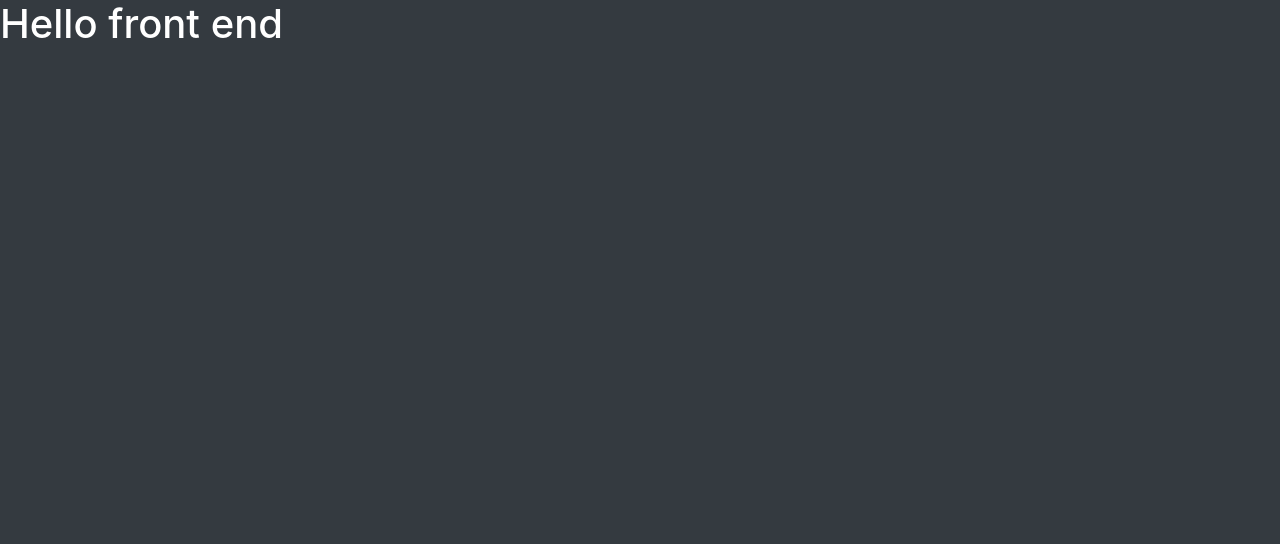
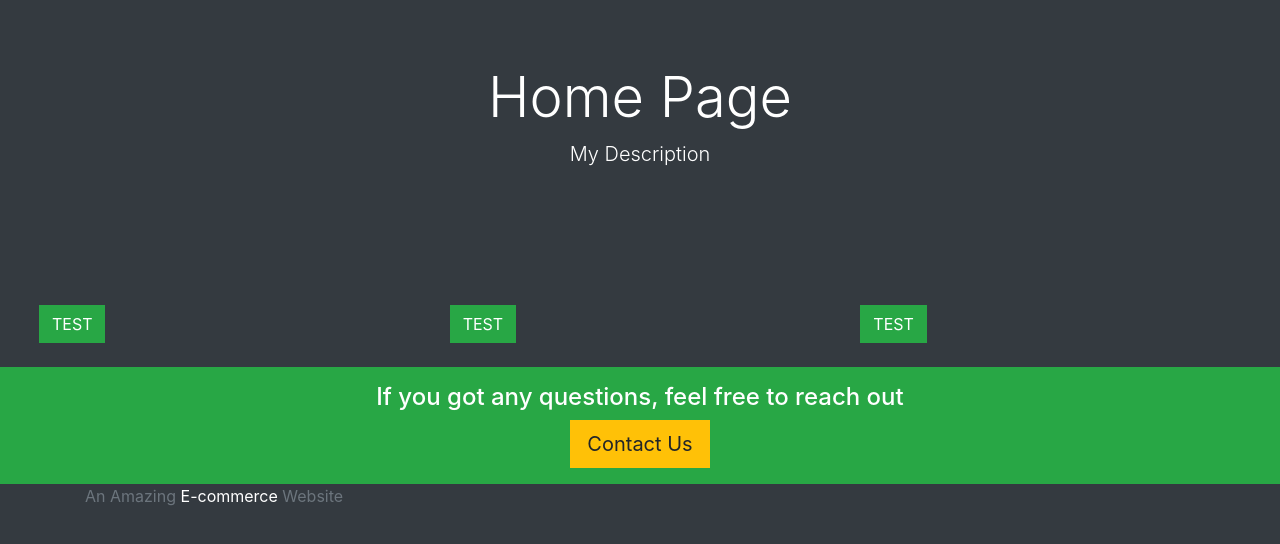
Before and after one commit to rishabhkumar16/E-commerce-MERN, a React (Create React App) app in the folder projfrontend/: page / in a window 1280 px wide. Shown: the top 544 px of the page. Built offline with nearby package versions, Linux system fonts and the light colour scheme.

Commit message:
testing in frontend

```diff
--- a/projfrontend/src/core/Base.js
+++ b/projfrontend/src/core/Base.js
@@ -0,0 +1,30 @@
+import React from 'react';
+
+const Base = ({
+    title="My Title",
+    description="My Description",
+    className="bg-dark text-white p-4",
+    children
+}) => {
+    return(
+        <div>
+            <div className="container-fluid">
+                <div className="jumbotron bg-dark text-white text-center">
+                    <h2 className="display-4">{title}</h2>
+                    <p className="lead">{description}</p>
+                </div>
+                <div className={className}>{children}</div>
+            </div>
+            <foofter className="footer bg-dark mt-auto py-3">
+                <div className="container-fluid bg-success text-white text-center py-3">
+                    <h4>If you got any questions, feel free to reach out</h4>
+                    <button className="btn btn-warning btn-lg">Contact Us</button>
+                </div>
+                <div className="container">
+                    <span className="text-muted"> An Amazing <span class="text-white">E-commerce</span> Website</span>
+                </div>
+            </foofter>
+        </div>
+    )
+};
+export default Base;
--- a/projfrontend/src/core/Home.js
+++ b/projfrontend/src/core/Home.js
@@ -1,12 +1,23 @@
 import React from 'react';
 import { API } from '../backend';
 import "../styles.css";
+import Base from './Base';
 
 export default function Home() {
     console.log("API IS", API);
     return (
-        <div>
-            <h1 className="text-white">Hello front end </h1>
-        </div>
+        <Base title="Home Page">
+            <div className="row">
+                <div className="col-4">
+                    <button className="btn btn-success">TEST</button>
+                </div>
+                <div className="col-4">
+                    <button className="btn btn-success">TEST</button>
+                </div>
+                <div className="col-4">
+                    <button className="btn btn-success">TEST</button>
+                </div>
+            </div>
+        </Base>
         );
 }
```
